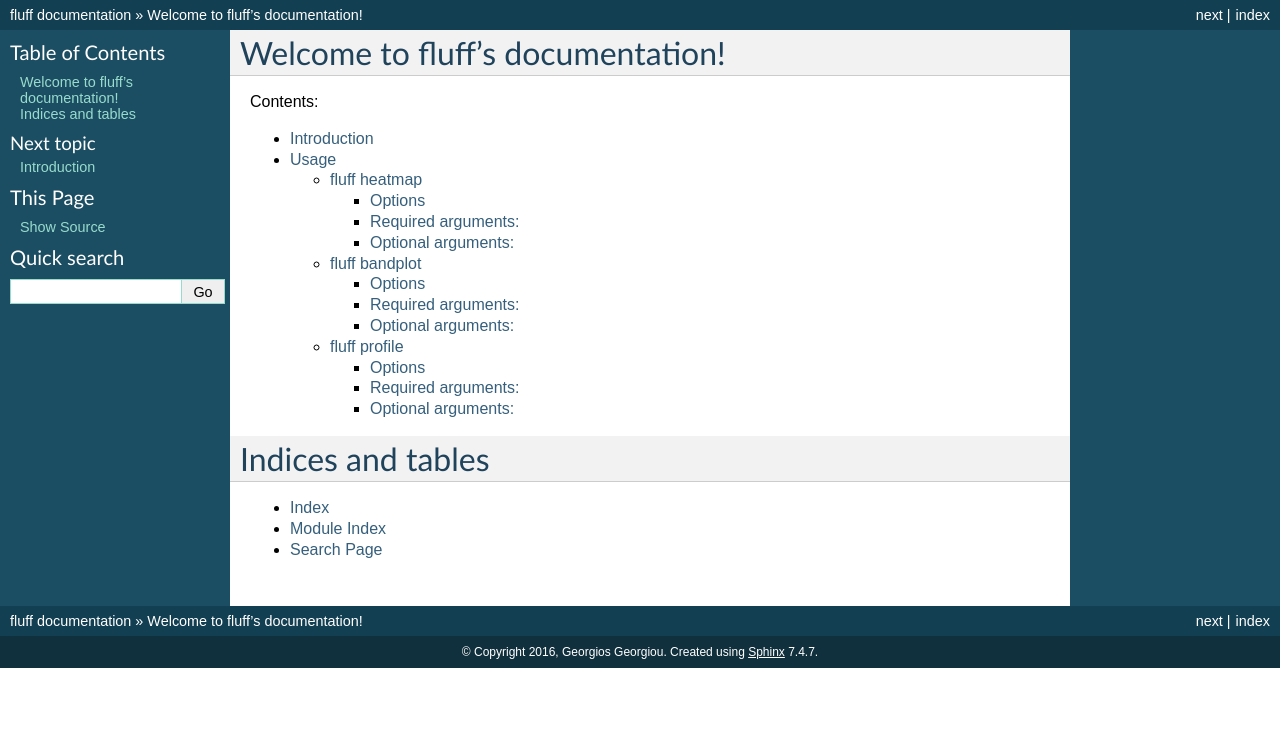
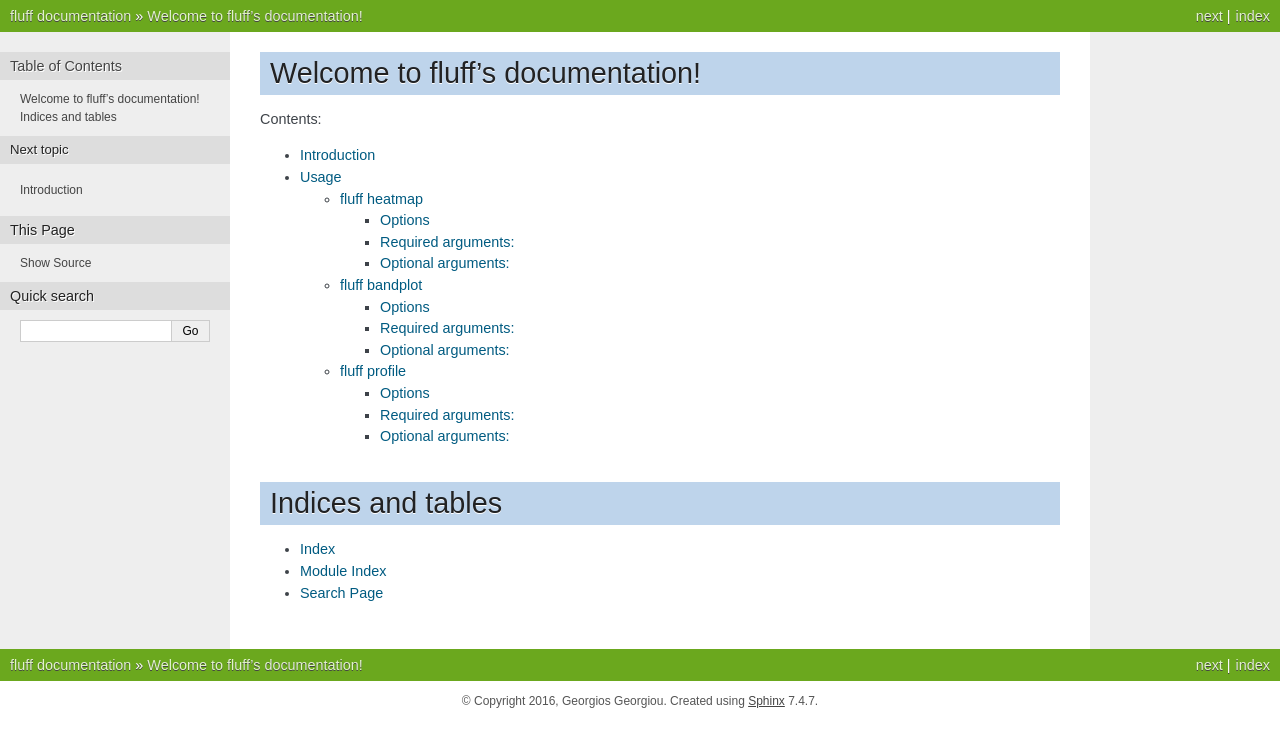
Before and after one commit to simonvh/fluff, a Sphinx documentation site: the page built from docs/index.rst, in a window 1280 px wide. Shown: the top 747 px of the page. Built offline with Sphinx 7.4.7, drawn with Linux system fonts in a browser that asks for light colours; pages that are not in the unit, such as notebooks, are missing from menus; the version number could not be read and is left out.

Commit message:
Update conf.py

```diff
--- a/docs/conf.py
+++ b/docs/conf.py
@@ -110,7 +110,7 @@ todo_include_todos = False
 
 # The theme to use for HTML and HTML Help pages.  See the documentation for
 # a list of builtin themes.
-html_theme = 'default'
+html_theme = 'nature'
 
 # Theme options are theme-specific and customize the look and feel of a theme
 # further.  For a list of options available for each theme, see the
```
